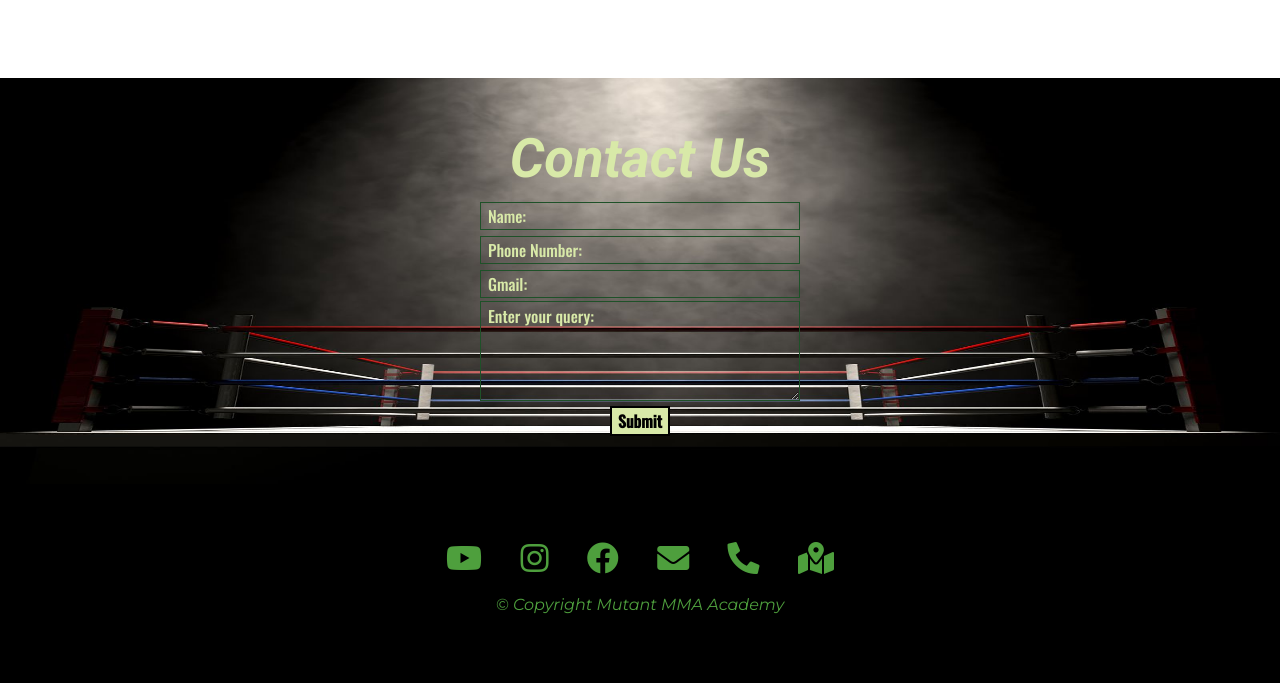
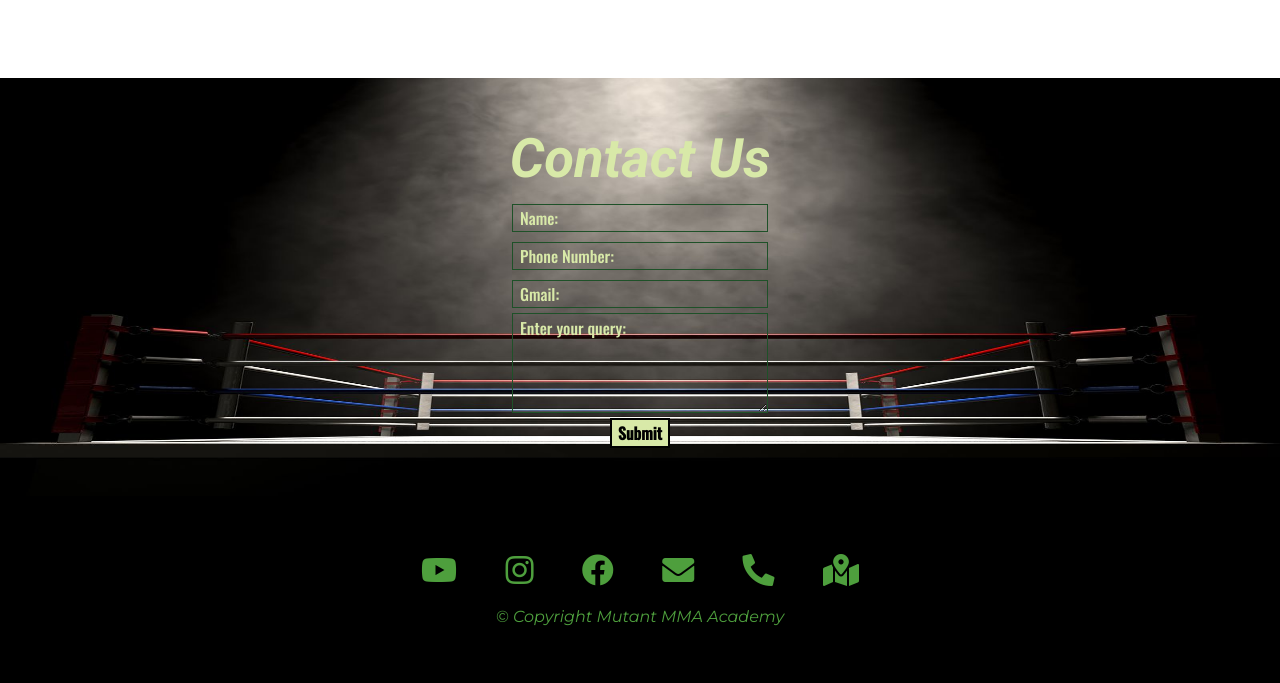
Before and after one commit to TusharDimri/Mutant-MMA-Academy, a Flask app: page / in a window 1280 px wide. Shown: the part 3520-4203 px from the top of the page. Before the commit the page ends 4134 px from the top, so only its background shows below. Run offline with Flask 2, Linux system fonts and the light colour scheme; some libraries are stand-ins or nearby versions.

Commit message:
Added one more link in footer, added address button and a few layout changes

```diff
--- a/static/styles/style.css
+++ b/static/styles/style.css
@@ -118,8 +118,8 @@ p:hover {
 .contact-form input {
   background: transparent;
   border: 1px solid #1e5128;
-  margin: 3px 0;
-  width: 20rem;
+  margin: 5px 0;
+  width: 16rem;
 }
 
 ::placeholder {
@@ -130,7 +130,7 @@ p:hover {
   width: 188px;
   background: transparent;
   height: 100px;
-  width: 20rem;
+  width: 16rem;
   border: 1px solid #1e5128;
 }
 
@@ -177,6 +177,16 @@ textarea {
 
 #footer .icons {
   padding: 1.2rem;
+}
+
+.social{
+  align-items: center;
+  justify-content: space-between;
+  flex-wrap: wrap;
+}
+
+.social a{
+    margin: 0 5px;
 }
 
 /* Up Arrow */
--- a/templates/index.html
+++ b/templates/index.html
@@ -103,7 +103,7 @@
 
     <a href="https://www.google.com/maps/dir/30.29123,78.076603/mutant+mma+academy/@30.296851,78.0482983,14z/data=!3m1!4b1!4m9!4m8!1m1!4e1!1m5!1m1!1s0x39092909fa957405:0x7196e12b1b7cf393!2m2!1d78.0556027!2d30.2989287"
       class="address" target="_blank">
-      <h3 class="font_2 align-center address-heading">
+      <h3 class="font-2 align-center address-heading">
         Address: <i class="fas fa-map-marked-alt"></i>
       </h3>
     </a>
@@ -305,8 +305,7 @@
 
   <!-- Footer -->
   <footer id="footer">
-    <div class="navigation"></div>
-    <div class="social">
+    <div class="social container-fluid">
       <a href="https://www.youtube.com/c/AngadBishtMMA" target="_blank">
         <i class="fab fa-youtube fa-2x icons"></i>
       </a>
```
